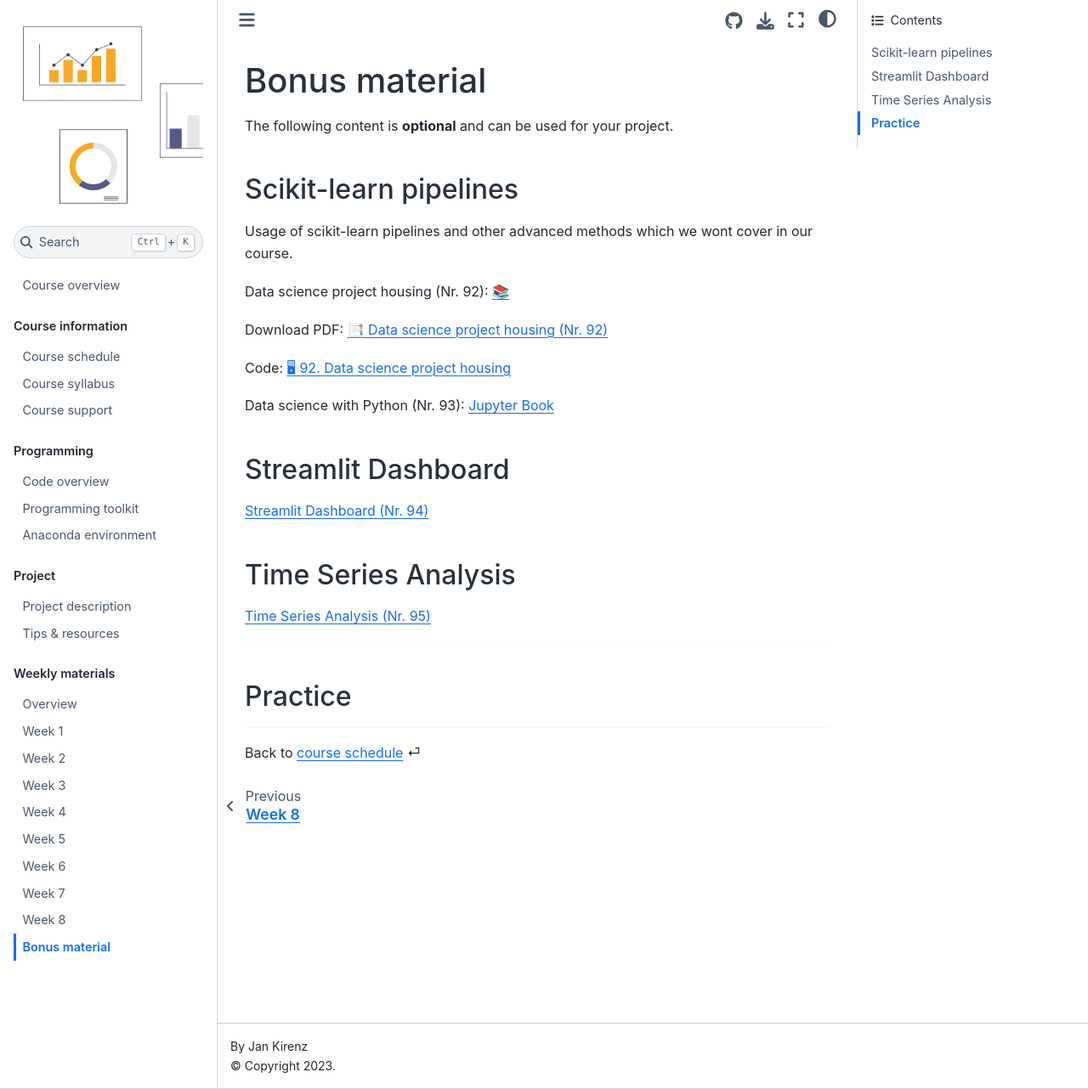
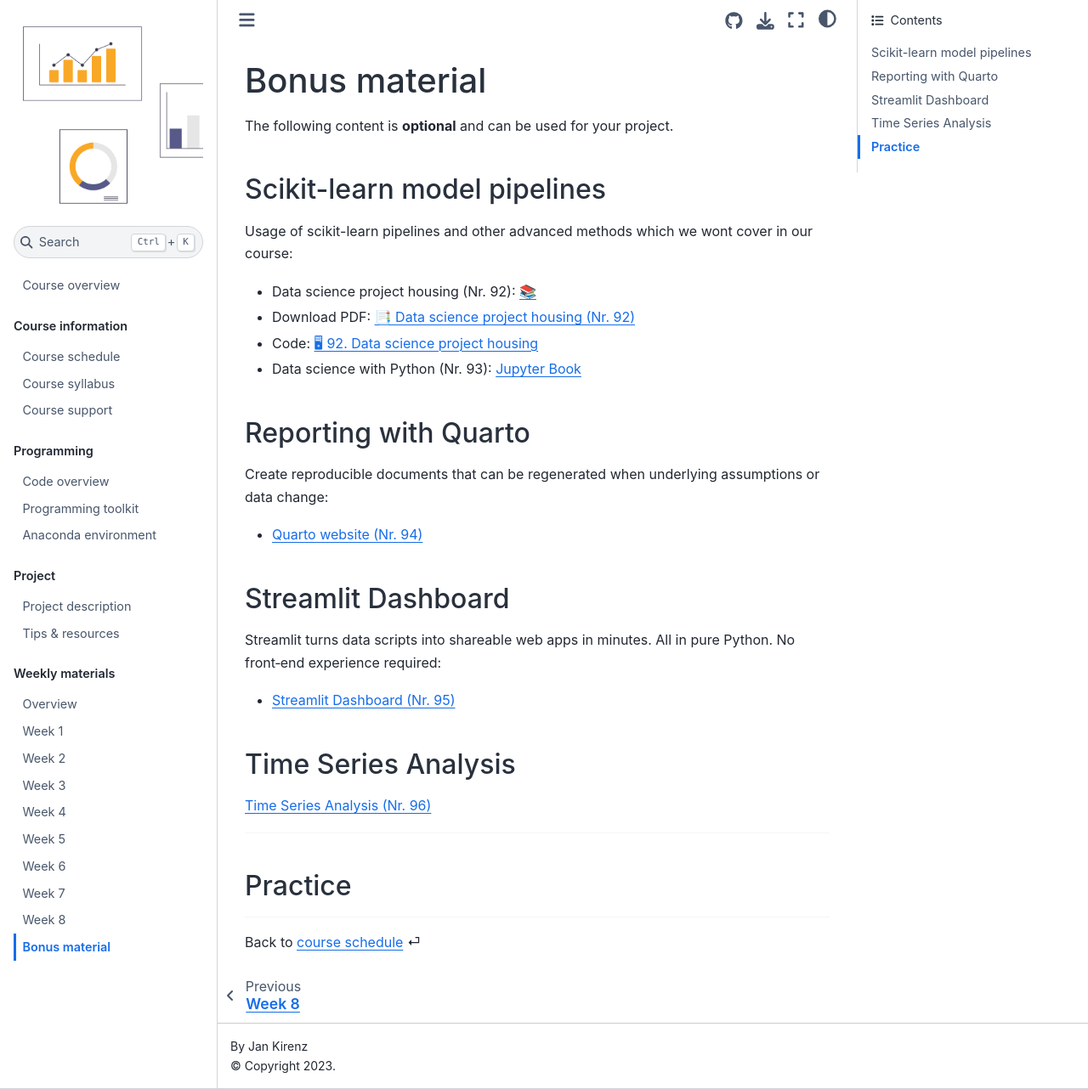
Before and after one commit to as-ws22/website, a Jupyter Book: the page built from weeks/week9.md, in a window 1280 px wide and 1282 px high. Shown: the whole window at 85% size. Built offline with Jupyter Book 1.0.4 settings and Sphinx 7.4.7 and the Sphinx Book theme 1.1.4, drawn with Linux system fonts in a browser that asks for light colours; comment, search, counter and statistics services are not loaded.

Commit message:
Update week9.md

```diff
--- a/weeks/week9.md
+++ b/weeks/week9.md
@@ -4,34 +4,44 @@ The following content is **optional** and can be used for your project.
 
 
 
-## Scikit-learn pipelines
-
-Usage of scikit-learn pipelines and other advanced methods which we wont cover in our course.
+## Scikit-learn model pipelines
 
 
-
-Data science project housing (Nr. 92): [📚](https://e-learning.hdm-stuttgart.de/moodle/pluginfile.php/430095/mod_resource/content/0/Hands%20on%20Machine%20Learning%2C%20project.pdf)
+Usage of scikit-learn pipelines and other advanced methods which we wont cover in our course:
 
 
-Download PDF: [📑 Data science project housing (Nr. 92)](https://docs.google.com/presentation/d/1LXZTBUupzfc8XR1xR98194MAQvdKb4cbYvqOcOrs62A/export/pdf)
-
-Code: [🖥 92. Data science project housing](../code/92-case-ca-housing.ipynb)
+- Data science project housing (Nr. 92): [📚](https://e-learning.hdm-stuttgart.de/moodle/pluginfile.php/430095/mod_resource/content/0/Hands%20on%20Machine%20Learning%2C%20project.pdf)
 
 
-Data science with Python (Nr. 93): [Jupyter Book](https://kirenz.github.io/ds-python/docs/intro.html)
+- Download PDF: [📑 Data science project housing (Nr. 92)](https://docs.google.com/presentation/d/1LXZTBUupzfc8XR1xR98194MAQvdKb4cbYvqOcOrs62A/export/pdf)
 
+
+- Code: [🖥 92. Data science project housing](../code/92-case-ca-housing.ipynb)
+
+
+- Data science with Python (Nr. 93): [Jupyter Book](https://kirenz.github.io/ds-python/docs/intro.html)
+
+
+## Reporting with Quarto
+
+Create reproducible documents that can be regenerated when underlying assumptions or data change:
+
+- [Quarto website (Nr. 94)](https://quarto.org/)
 
 
 ## Streamlit Dashboard
 
+Streamlit turns data scripts into shareable web apps in minutes. All in pure Python. No front‑end experience required:
 
-[Streamlit Dashboard (Nr. 94)](https://github.com/kirenz/streamlit-app)
+
+- [Streamlit Dashboard (Nr. 95)](https://github.com/kirenz/streamlit-app)
 
 
 ## Time Series Analysis
 
 
-[Time Series Analysis (Nr. 95)](https://github.com/kirenz/time-series-analysis)
+
+[Time Series Analysis (Nr. 96)](https://github.com/kirenz/time-series-analysis)
 
 
 ---
```
